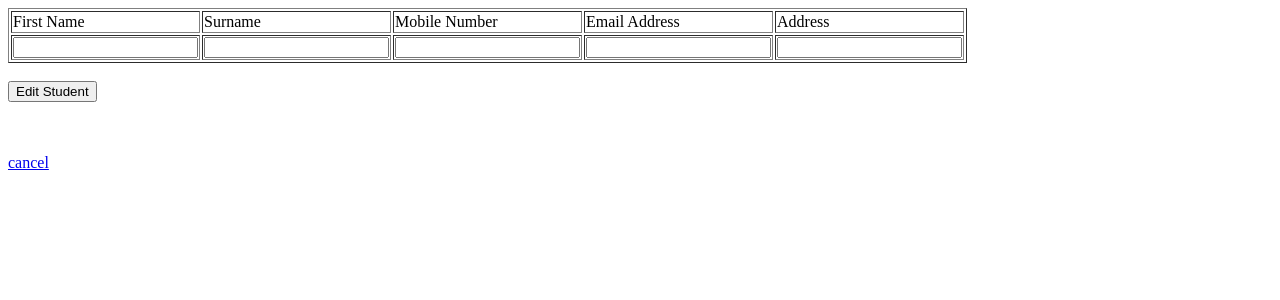
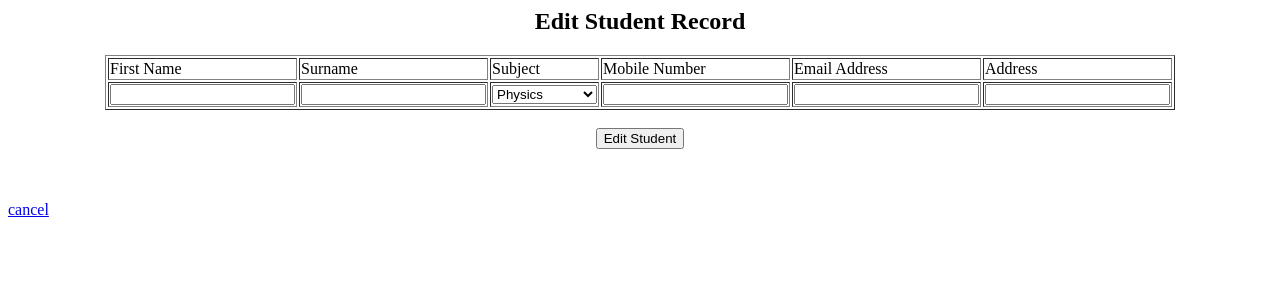
Before and after one commit to ATrampWithASock/SchoolDatabase-Project-, a Flask app: page /editStudent/1 in a window 1280 px wide. Shown: the top 300 px of the page. Run offline with Flask 2, Linux system fonts and the light colour scheme; data that the repository does not hold is empty.

Commit message:
added a subject field and a means of filtering by subject on the homepage

```diff
--- a/application/forms.py
+++ b/application/forms.py
@@ -4,6 +4,7 @@ from wtforms import IntegerField, StringField, SelectField, SubmitField
 class AddStudent(FlaskForm):
     student_firstname = StringField("First Name")
     student_surname = StringField("Surname")
+    subject = SelectField("Subject", choices=[("Physics","Physics"), ("Chemistry","Chemistry"), ("Biology","Biology"), ("Maths","Maths"), ("English","English"), ("Spanish","Spanish"), ("French","French"), ("Geography","Geography"), ("History","History"), ("IT","IT"), ("Sport Science","Sport Science")])
     phone = StringField("Mobile Number")
     email = StringField("Email Address")
     address = StringField("Address")
@@ -20,6 +21,7 @@ class Marks(FlaskForm):
 class EditStudent(FlaskForm):
     student_firstname = StringField("First Name")
     student_surname = StringField("Surname")
+    subject = SelectField("Subject", choices=[("Physics","Physics"), ("Chemistry","Chemistry"), ("Biology","Biology"), ("Maths","Maths"), ("English","English"), ("Spanish","Spanish"), ("French","French"), ("Geography","Geography"), ("History","History"), ("IT","IT"), ("Sport Science","Sport Science")])
     phone = IntegerField("Mobile Number")
     email = StringField("Email Address")
     address = StringField("Address")
--- a/application/models.py
+++ b/application/models.py
@@ -7,6 +7,7 @@ class Student(db.Model):
     student_ID = db.Column(db.Integer, primary_key = True)
     firstname = db.Column(db.String(50))
     surname = db.Column(db.String(50))
+    subject = db.Column(db.String(50))
     phone = db.Column(db.String(11))
     email = db.Column(db.String(50))
     address = db.Column(db.String(50))
--- a/application/routes.py
+++ b/application/routes.py
@@ -15,10 +15,11 @@ def addStudent():
     if request.method == 'POST':
         firstname=form.student_firstname.data
         surname=form.student_surname.data
+        subject=form.subject.data
         phone=form.phone.data
         email=form.email.data
         address=form.address.data
-        newstudent = Student(firstname=firstname, surname=surname, phone=phone, email=email, address=address)
+        newstudent = Student(firstname=firstname, surname=surname, subject=subject, phone=phone, email=email, address=address)
         db.session.add(newstudent)
         db.session.commit()
         return redirect("/")
@@ -32,6 +33,7 @@ def editStudent(student_ID):
     if request.method == "POST":
         student.firstname = form.student_firstname.data
         student.surname = form.student_surname.data
+        student.subject = form.subject.data
         student.phone = form.phone.data
         student.email = form.email.data
         student.address = form.address.data
@@ -52,6 +54,15 @@ def deleteStudent(student_ID):
 def studentInformation(student_ID):
     data = Student.query.filter_by(student_ID=student_ID).first()
     return render_template("StudentInformation.html", record=data)
+
+
+@app.route("/filterRecords", methods=["POST"])
+def filterRecords():
+    if request.form["subject"] == "all":
+        return redirect("/")
+    else:
+        data = Student.query.filter_by(subject=request.form["subject"]).all()
+        return render_template("Homepage.html",records=data)
 
 
 @app.route("/marksTable")
--- a/application/templates/EditStudent.html
+++ b/application/templates/EditStudent.html
@@ -1,4 +1,6 @@
 <html>
+    <center>
+        <h2>Edit Student Record</h2>
     <div class="form">
         <form action="" method="POST">
             {{ form.hidden_tag() }}
@@ -6,6 +8,7 @@
                 <tr>
                     <td> {{ form.student_firstname.label}} </td>
                     <td> {{ form.student_surname.label }} </td>
+                    <td> {{ form.subject.label }} </td>
                     <td> {{ form.phone.label }} </td>
                     <td> {{ form.email.label }} </td>
                     <td> {{ form.address.label }} </td>
@@ -13,6 +16,7 @@
                 <tr>
                     <td> {{ form.student_firstname }}</td>
                     <td> {{ form.student_surname }}</td>
+                    <td> {{ form.subject }} </td>
                     <td> {{ form.phone }} </td>
                     <td> {{ form.email }}</td>
                     <td> {{ form.address }} </td>
@@ -22,6 +26,7 @@
             {{ form.submit }}
         </form>
     </div>
+    </center>
     <br>
     <br>
     <a href="{{ url_for('home') }}"> cancel </a>
--- a/application/templates/Inputform.html
+++ b/application/templates/Inputform.html
@@ -8,6 +8,7 @@
                 <tr>
                     <td> {{ form.student_firstname.label}} </td>
                     <td> {{ form.student_surname.label }} </td>
+                    <td> {{ form.subject.label }} </td>
                     <td> {{ form.phone.label }} </td>
                     <td> {{ form.email.label }} </td>
                     <td> {{ form.address.label }} </td>
@@ -15,6 +16,7 @@
                 <tr>
                     <td> {{ form.student_firstname }}</td>
                     <td> {{ form.student_surname }}</td>
+                    <td> {{ form.subject }} </td>
                     <td> {{ form.phone }} </td>
                     <td> {{ form.email }}</td>
                     <td> {{ form.address }} </td>
--- a/application/templates/StudentInformation.html
+++ b/application/templates/StudentInformation.html
@@ -7,6 +7,7 @@
             <td> Student ID </td>
             <td> Student First Name </td>
             <td> Student Surname </td>
+            <td> Subject </td>
             <td> Student Contact Number </td>
             <td> Student Email </td>
             <td> Student Address </td>
@@ -15,6 +16,7 @@
             <td> {{ record.student_ID }} </td>
             <td> {{ record.firstname }} </td>
             <td> {{ record.surname }} </td>
+            <td> {{ record.subject }} </td>
             <td> {{ record.phone }} </td>
             <td> {{ record.email }} </td>
             <td> {{ record.address }}</td>
```
Also changed, not shown: application/templates/Homepage.html (+17 -0 lines).
